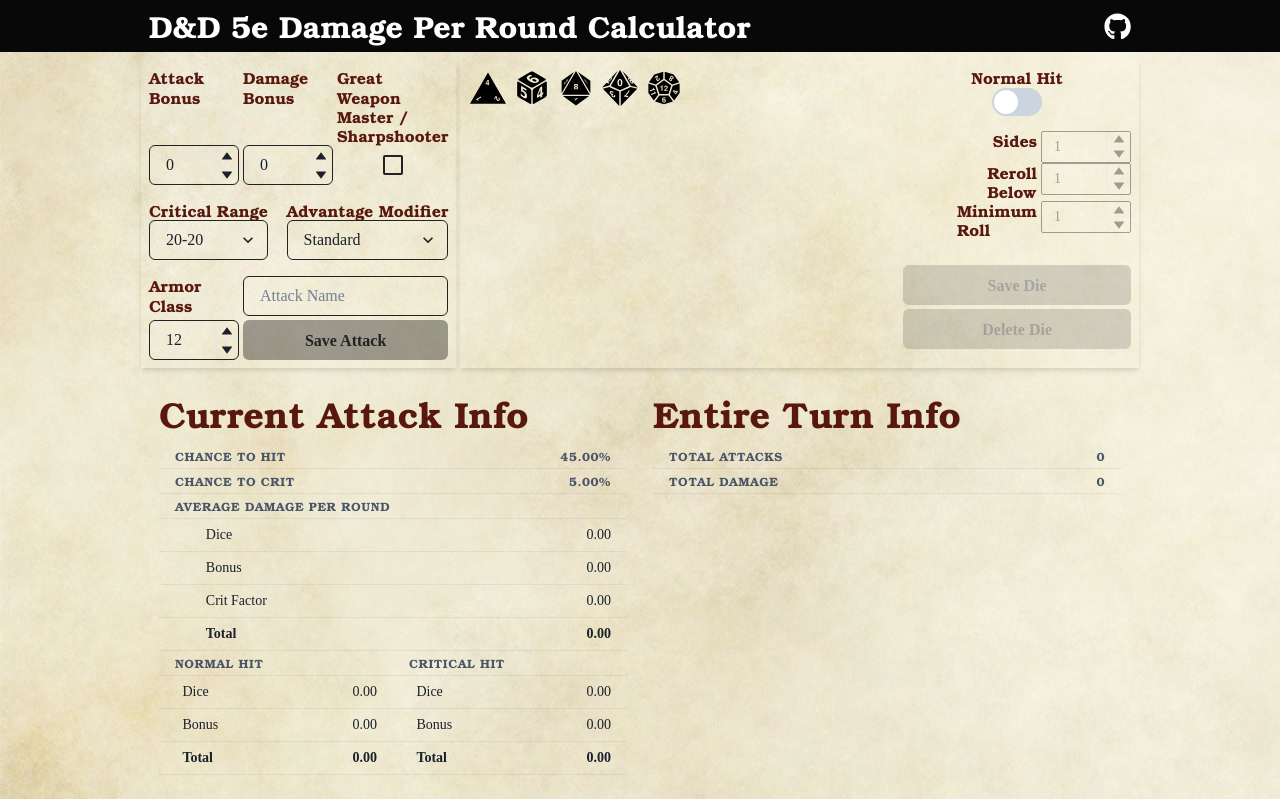
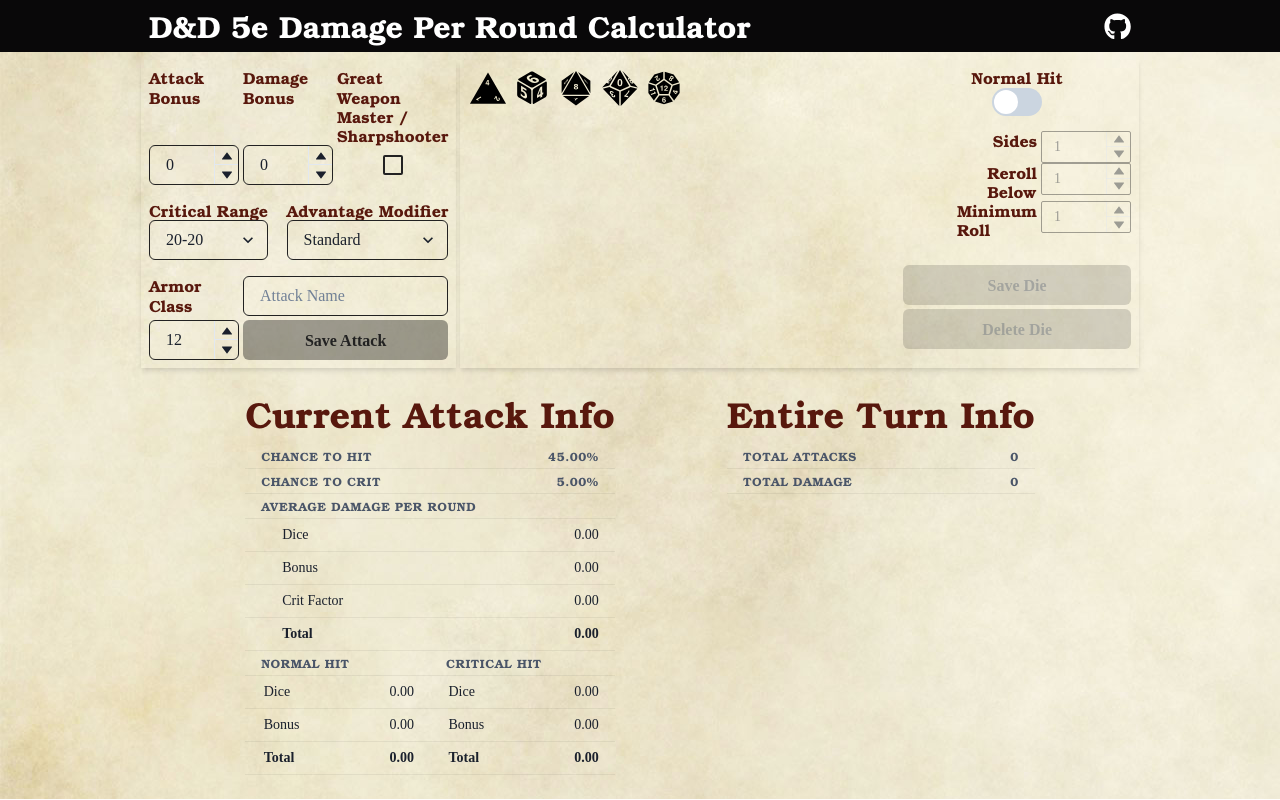
Before and after one commit to vzsoares/DnD-dpr-Calculator, a Next.js app: page / in a window 1280 px wide. Built offline with nearby package versions, Linux system fonts and the light colour scheme.

Commit message:
fixed merge conflicts

```diff
--- a/packages/components/CurrentAttackTable.js
+++ b/packages/components/CurrentAttackTable.js
@@ -58,7 +58,7 @@
           <Table size='sm' colorScheme='blackAlpha'>
             <Tbody>
               <Tr>
-                <Th>normal hit</Th>
+                <Th pr = '0'>normal hit</Th>
                 <Th></Th>
               </Tr>
               <Tr>
@@ -86,7 +86,7 @@
           <Table size='sm' colorScheme='blackAlpha'>
             <Tbody>
               <Tr>
-                <Th>Critical Hit</Th>
+                <Th pr = '0'>Critical Hit</Th>
                 <Th></Th>
               </Tr>
               <Tr>
--- a/packages/data/DPRCalculator.ts
+++ b/packages/data/DPRCalculator.ts
@@ -353,7 +353,7 @@
 // given the target's armor class, the attacker's attack bonus,
 // and the attack's advantage modifier respectively.
 // use M = 0 for disadvantage, 1 for standard, 2 for advantage, 3 for elven accuracy.
-export function p_hit(A: number, B: number, M = 1): number {
+function p_hit(A: number, B: number, M = 1): number {
   if (A >= B + 20) {
     return M < 1 ? 0.05 ** 2 : 1 - (1 - 0.05) ** M;
   } else if (A <= B + 2) {
@@ -364,7 +364,7 @@
 
 // Returns the probability of a critical hit
 // given the attacker's critical range, and advantage modifier.
-export function p_crit(crit_range: number, adv_mod: number): number {
+function p_crit(crit_range: number, adv_mod: number): number {
   return adv_mod < 1
     ? ((21 - crit_range) / 20) ** 2
     : 1 - Math.pow(1 - (21 - crit_range) / 20, adv_mod);
--- a/packages/sections/AttacksDataSection.js
+++ b/packages/sections/AttacksDataSection.js
@@ -14,7 +14,7 @@
 
   return (
     <Flex mb='1rem' gap='2' flexWrap='wrap' justifyContent='space-evenly'>
-      <Flex maxW='468px' flexDir='column' justifyContent='flex-start' w='100%'>
+      <Flex maxW='468px' flexDir='column' justifyContent='flex-start'>
         <Heading mb='0.5rem'>Current Attack Info</Heading>
         <CurrentAttackTable
           props={{
@@ -22,7 +22,7 @@
           }}
         />
       </Flex>
-      <Flex maxW='468px' flexDir='column' justifyContent='flex-start' w='100%'>
+      <Flex maxW='468px' flexDir='column' justifyContent='flex-start'>
         <Heading mb='0.5rem'>Entire Turn Info</Heading>
         <TotalAttacksTable
           props={{
```
